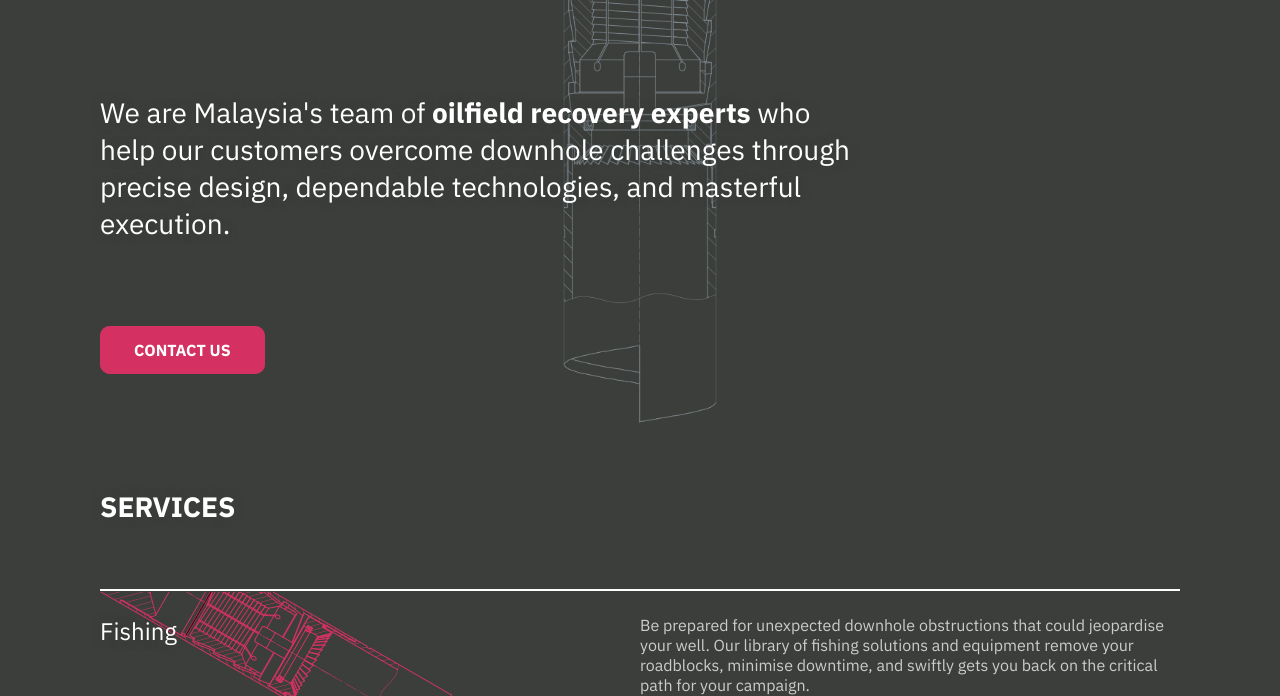
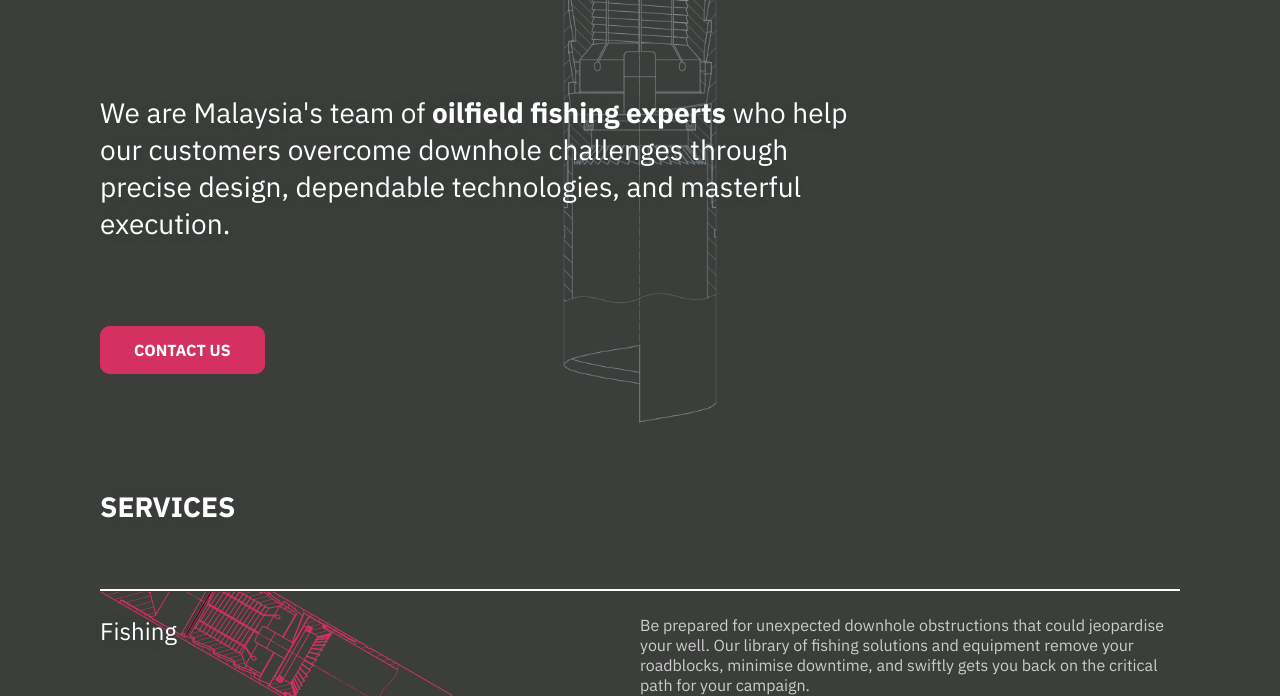
Before and after one commit to nadzimalrash/wellsrx, an Eleventy site: page src/index.njk in a window 1280 px wide. Shown: the part 104-800 px from the top of the page. Built offline with nearby package versions, Linux system fonts and the light colour scheme; Eleventy itself is replaced by a stand-in of ours; files that its build step writes are made by us from their sources.

Commit message:
changed oilfield recovery to fishing experts

```diff
--- a/src/index.njk
+++ b/src/index.njk
@@ -3,7 +3,7 @@ title: WellsRX Recovery Experts
 layout: 'base.njk'
 ---
 <section class="home-atf content header-spacer">
-    <p class="callout">We are Malaysia's team of <strong>oilfield recovery experts</strong> who help our customers overcome downhole challenges through precise design, dependable technologies, and masterful execution.
+    <p class="callout">We are Malaysia's team of <strong>oilfield fishing experts</strong> who help our customers overcome downhole challenges through precise design, dependable technologies, and masterful execution.
     </p>
     <p>
         <a class="btn btn-primary" href="/contact">Contact Us</a>
```
Also changed, not shown: public/index.html.
